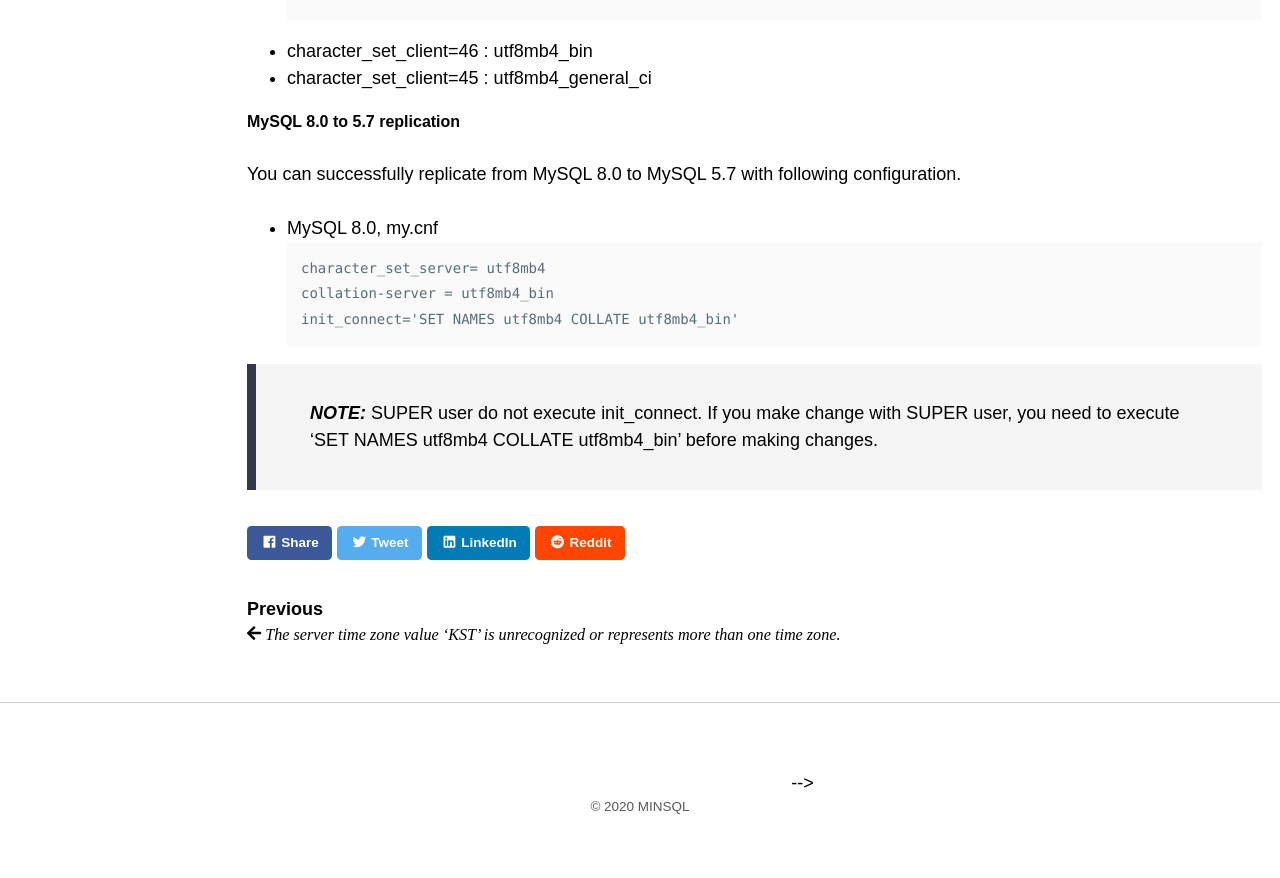
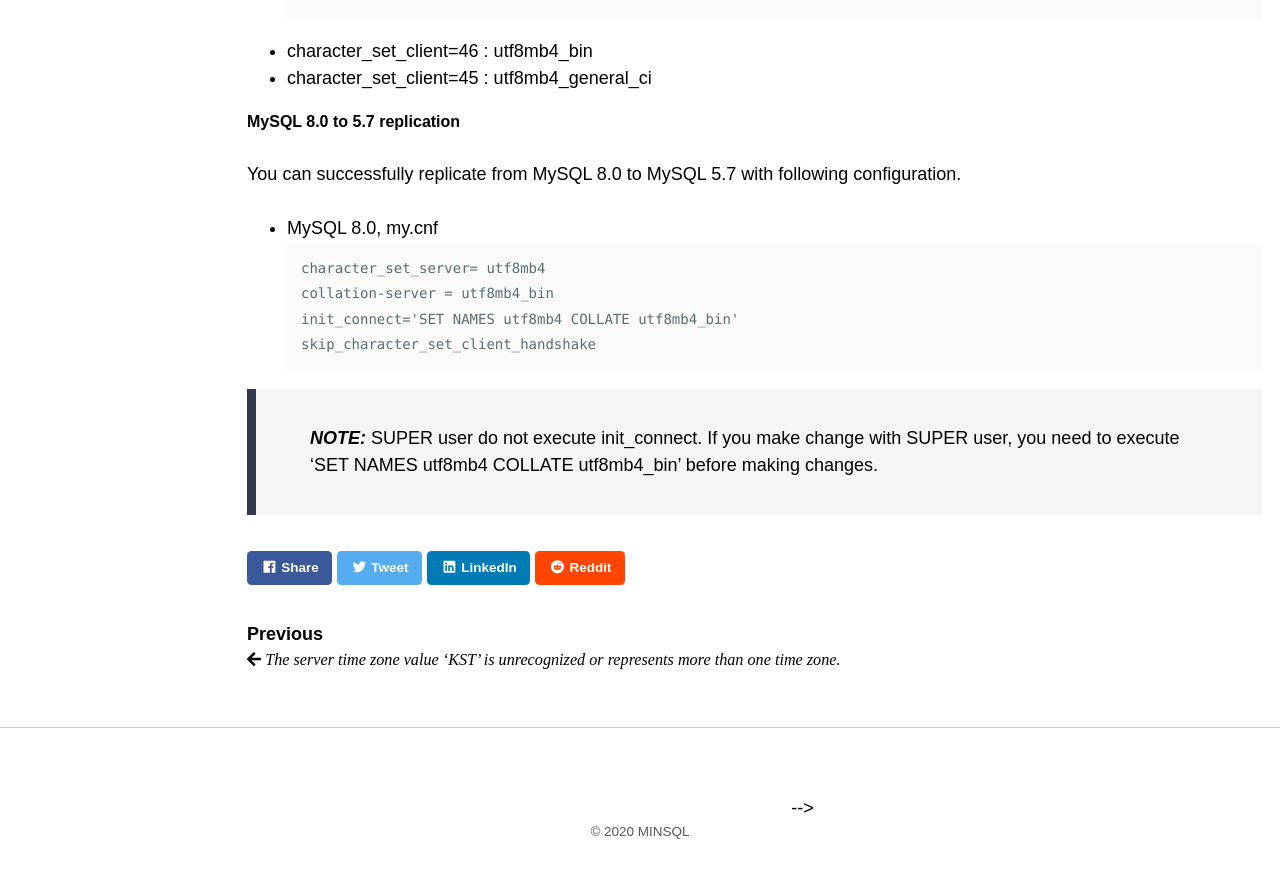
Before and after one commit to minsql/minsql.github.io, a Jekyll site: the page built from _posts/blog/2020-11-04-MySQL 8.0 to 5.7 backward replication.md, in a window 1280 px wide and 900 px high, scrolled down 3037 px. Shown: the top 878 px of the window. Built offline with Jekyll 4.4.1, drawn with Linux system fonts in a browser that asks for light colours; nearby versions of some CDN libraries; some web fonts are replaced; comment, search, counter and statistics services are not loaded; part of the change alters nothing that is shown; some of the changed text lies outside the part shown.

Commit message:
Update 2020-11-04-MySQL 8.0 to 5.7 backward replication.md

````diff
--- a/_posts/blog/2020-11-04-MySQL 8.0 to 5.7 backward replication.md
+++ b/_posts/blog/2020-11-04-MySQL 8.0 to 5.7 backward replication.md
@@ -49,7 +49,7 @@ SET @@session.collation_database=DEFAULT/*!*/;
 #### 1. If your data doesn't contain UTF8MB4 character, set the collation and the character set to utf8
 - Please refer to https://www.percona.com/blog/2018/08/07/replicating-mysql-8-0-mysql-5-7/
 
-#### 2. SET NAMES utf8mb4 COLLATE _{mysql5.7_awarable_collation}_
+#### 2. SET NAMES utf8mb4 COLLATE _{mysql5.7_awareable_collation}_
 ##### MySQL 8.0 binary log test
 * MySQL 8.0 with default collation_connection=utf8mb4_0900_ai_ci
 
@@ -133,6 +133,7 @@ You can successfully replicate from MySQL 8.0 to MySQL 5.7 with following config
 character_set_server= utf8mb4
 collation-server = utf8mb4_bin
 init_connect='SET NAMES utf8mb4 COLLATE utf8mb4_bin'
+skip_character_set_client_handshake
 ```
 
 
````
